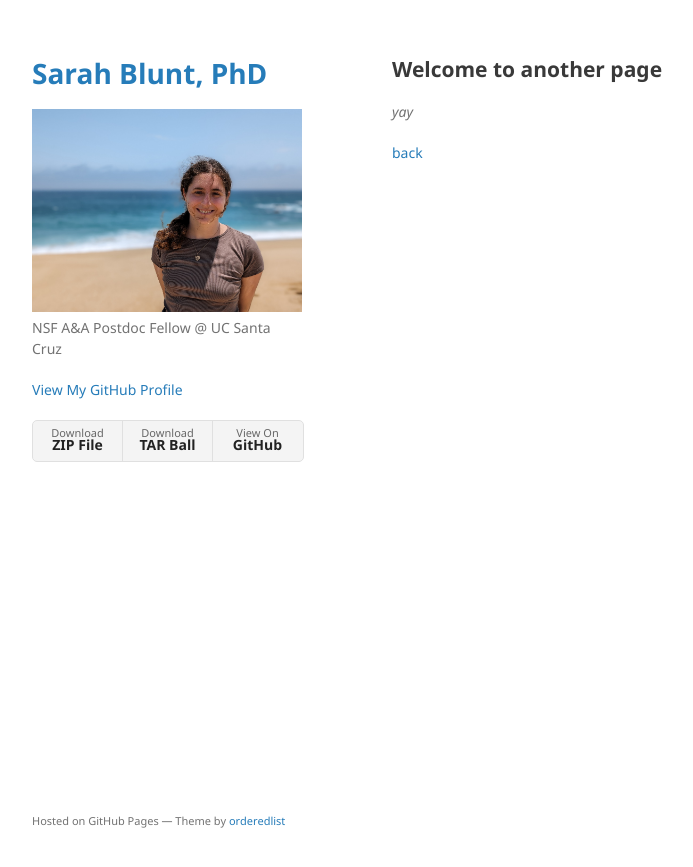
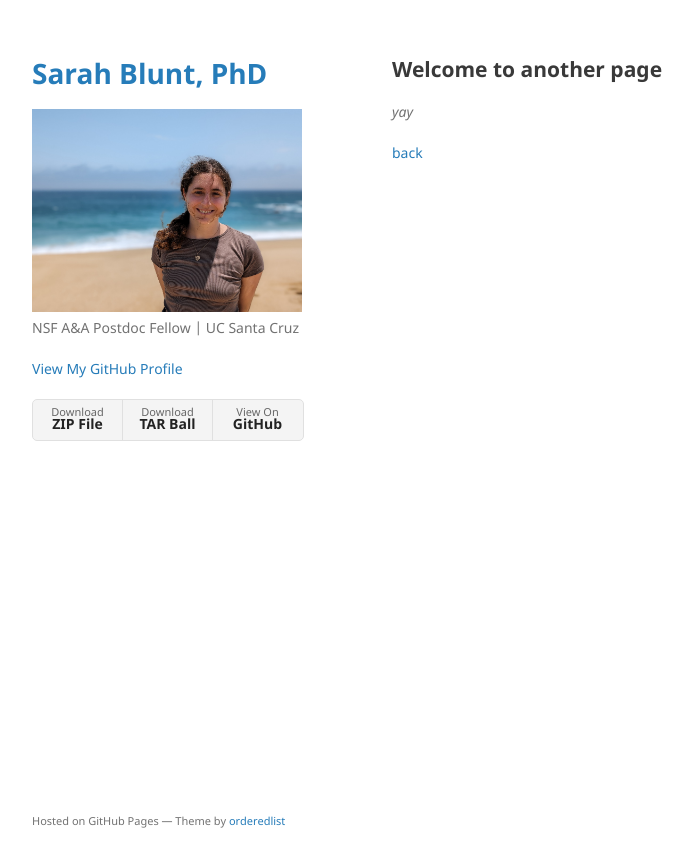
Before and after one commit to sblunt/sblunt.github.io, a Jekyll site: the page built from another-page.md, in a window 1280 px wide. Shown: the top 867 px of the page, without its empty margins (178-871 px from the left). Built offline with Jekyll 4.4.1, drawn with Linux system fonts in a browser that asks for light colours; our own code applies the rules of GitHub Pages for plain Markdown files.

Commit message:
formatting

```diff
--- a/_config.yml
+++ b/_config.yml
@@ -1,6 +1,6 @@
 title: Sarah Blunt, PhD
 logo: /assets/img/headshot.png
-description: NSF A&A Postdoc Fellow @ UC Santa Cruz
+description: NSF A&A Postdoc Fellow | UC Santa Cruz
 show_downloads: true
 google_analytics:
 theme: jekyll-theme-minimal
```
